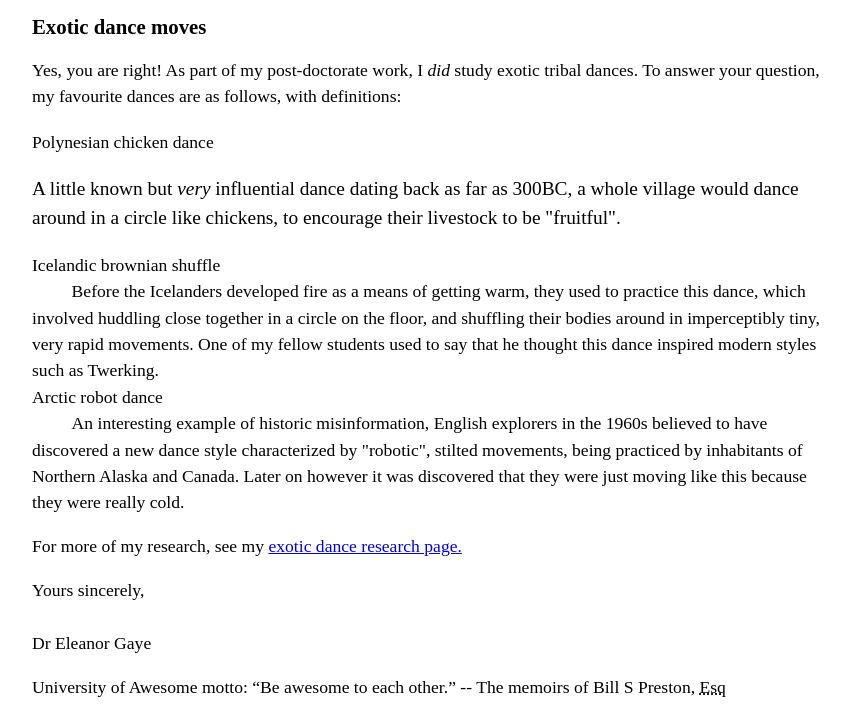
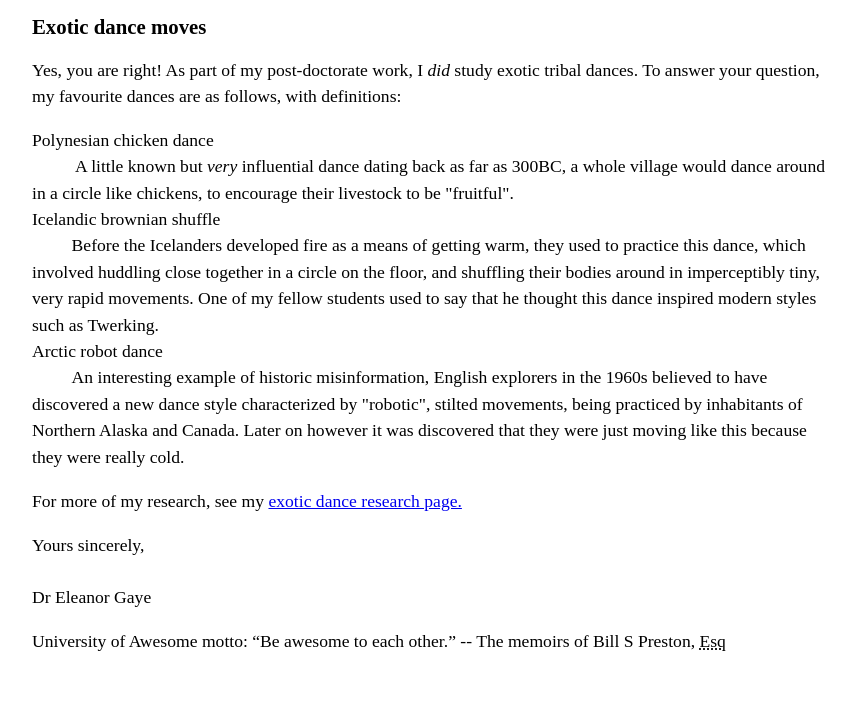
Before and after one commit to tjones-22/tristan-jones-m3lab2, a website: page index.html in a window 1280 px wide. Shown: the part 1062-1780 px from the top of the page, without its empty margins (208-1063 px from the left). After the commit the page ends 1734 px from the top, so only its background shows below. Drawn offline with Linux system fonts and the light colour scheme.

Commit message:
Missed indent edt

```diff
--- a/index.html
+++ b/index.html
@@ -94,9 +94,9 @@
 
       <ul class="no-list-style">
         <li>
-          <p></p>Polynesian chicken dance<br>
-          <p>A little known but <em>very</em> influential dance dating back as far as 300BC, a whole village would dance around in a circle like chickens, to encourage their livestock to be "fruitful".
-          </p>
+          Polynesian chicken dance<br>
+          &nbsp;&nbsp;&nbsp;&nbsp; &nbsp;&nbsp;&nbsp;&nbsp; A little known but <em>very</em> influential dance dating back as far as 300BC, a whole village would dance around in a circle like chickens, to encourage their livestock to be "fruitful".
+
           </li>
         <li>
           Icelandic brownian shuffle<br>
```
